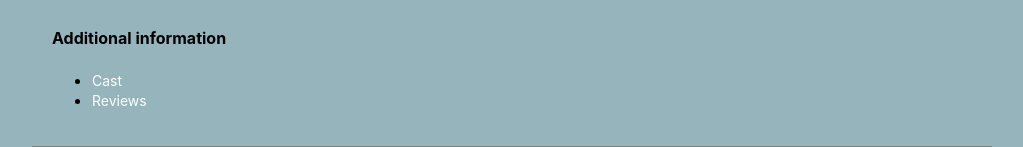
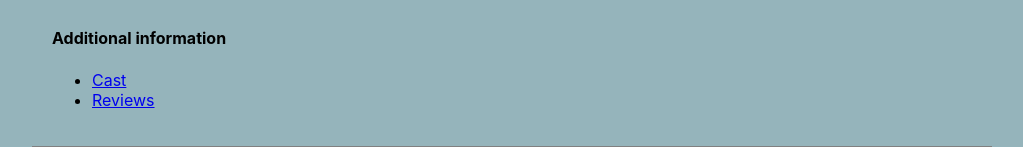
Before and after one commit to Sergiy-Yevchihen/goit-react-hw-05-movies, a React (Create React App) app: page /goit-react-hw-05-movies/movies/1 in a window 1280 px wide. Shown: the part 589-736 px from the top of the page, without its empty margins (128-1151 px from the left). Built offline with nearby package versions, Linux system fonts and the light colour scheme; no server answers.

Commit message:
add nave

```diff
--- a/src/components/SearchBar/SearchInput.jsx
+++ b/src/components/SearchBar/SearchInput.jsx
@@ -4,7 +4,7 @@ const SearchInput = () => (
   <Input
     type="text"
     name="movieName"
-    pattern="^[a-zA-Zа-яА-Я]+([' -][a-zA-Zа-яА-Я ])?[a-zA-Zа-яА-Я]*)*$"
+    // pattern="^[a-zA-Zа-яА-Я]+(([' -][a-zA-Zа-яА-Я ])?[a-zA-Zа-яА-Я]*)*$"
     title="May contain only letters, apostrophe, dash and spaces. For example moon"
     required
     autoComplete="off"
--- a/src/pages/MovieDetails/MovieDetails.jsx
+++ b/src/pages/MovieDetails/MovieDetails.jsx
@@ -9,8 +9,8 @@ import {
   MovieBox,
   MovieInfo,
   Title,
-  LinkCast,
-  LinkReviews,
+  // LinkCast,
+  // LinkReviews,
 } from './MovieDetails.styled';
 
 import { HiArrowNarrowLeft } from 'react-icons/hi';
@@ -65,15 +65,15 @@ const MovieDetails = () => {
         <h4>Additional information</h4>
         <ul>
           <li>
-            <LinkCast to="cast" state={{ ...location.state }}>
+            <Link to="cast" state={{ ...location.state }}>
               Cast
-            </LinkCast>
+            </Link>
           </li>
           <li>
             {' '}
-            <LinkReviews to="reviews" state={{ ...location.state }}>
+            <Link to="reviews" state={{ ...location.state }}>
               Reviews
-            </LinkReviews>
+            </Link>
           </li>
         </ul>
       </InfoBox>
--- a/src/pages/MovieDetails/MovieDetails.styled.js
+++ b/src/pages/MovieDetails/MovieDetails.styled.js
@@ -1,5 +1,5 @@
 import styled from 'styled-components';
- import { Link } from 'react-router-dom';
+  import { Link } from 'react-router-dom';
 
 export const Title = styled.h2`
   margin: 0;
@@ -51,26 +51,26 @@ export const InfoBox = styled.div`
 `;
 
 
-export const LinkCast = styled(Link)`
-  text-decoration: none;
-  display: blok;
-  font-size: 14px;
-  align-items: center;
-  column-gap: 10px;
-  color: white;
-   &:hover,
-  &:focus {
-   color: #0b0c0c;
-`;
+// export const LinkCast = styled(Link)`
+//   text-decoration: none;
+//   display: blok;
+//   font-size: 14px;
+//   align-items: center;
+//   column-gap: 10px;
+//   color: white;
+//    &:hover,
+//   &:focus {
+//    color: #0b0c0c;
+// `;
 
-export const LinkReviews = styled(Link)`
-  text-decoration: none;
-  display: blok;
-  font-size: 14px;
-  align-items: center;
-  column-gap: 10px;
-  color: white;
-   &:hover,
-  &:focus {
-   color: #0b0c0c;
-`;
+// export const LinkReviews = styled(Link)`
+//   text-decoration: none;
+//   display: blok;
+//   font-size: 14px;
+//   align-items: center;
+//   column-gap: 10px;
+//   color: white;
+//    &:hover,
+//   &:focus {
+//    color: #0b0c0c;
+// `;
```
